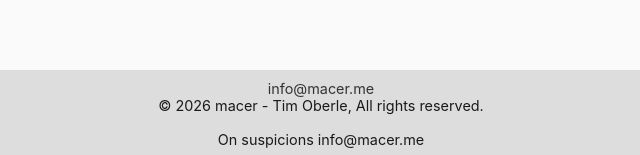
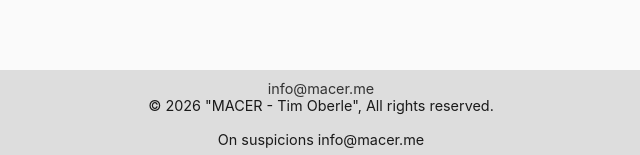
Before and after one commit to gitmacer/Web-Macer, a plain HTML site: page index.html in a window 1280 px wide. Shown: the part 642-797 px from the top of the page, 319-959 px from the left. Drawn offline with Linux system fonts and the light colour scheme.

Commit message:
Fix HTML formatting and structure

```diff
--- a/index.html
+++ b/index.html
@@ -27,7 +27,7 @@
   <div class="footer">
     <a href="mailto:info@macer.me">info@macer.me</a>
     <br />
-    © 2026 macer - Tim Oberle, All rights reserved.
+    © 2026 "MACER - Tim Oberle", All rights reserved.
     <!--Warnung vor gefälschten E-mails kurz erklären-->
       <br />
     <br />
```
